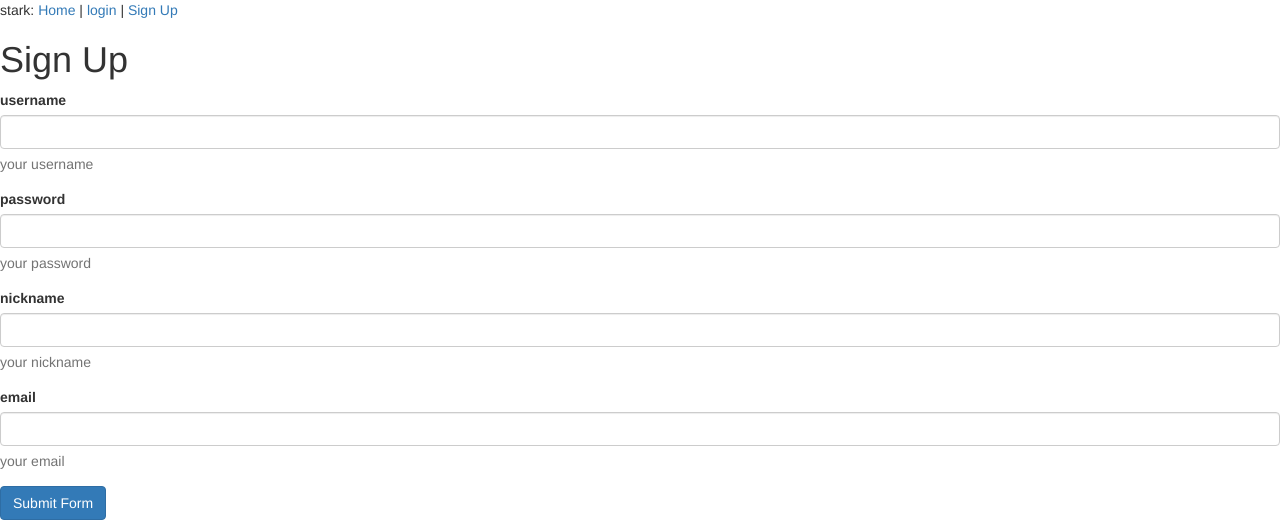
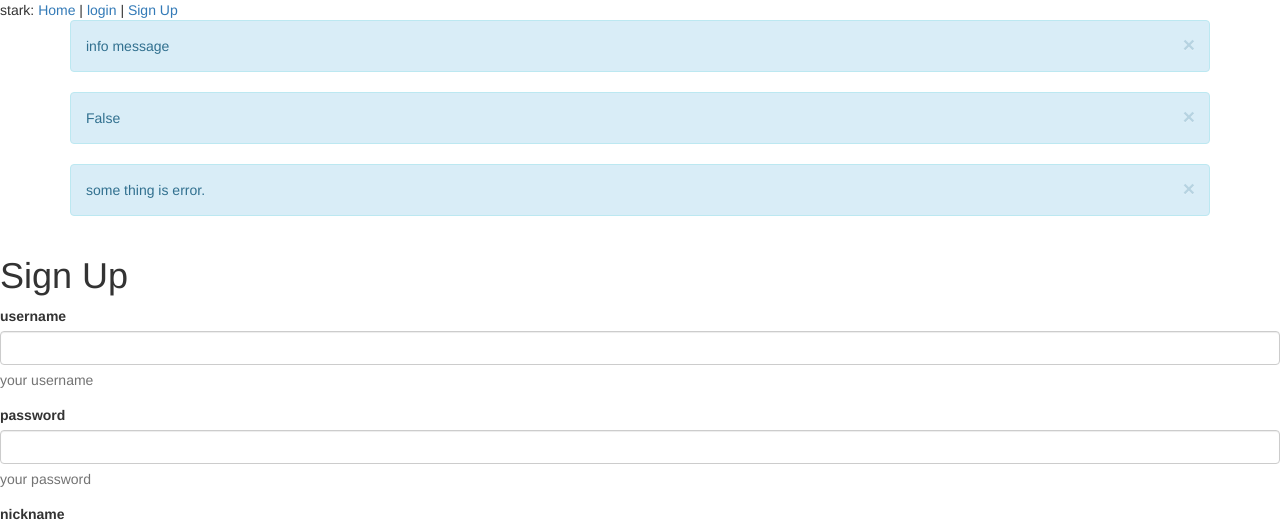
Before and after one commit to NightStark/stark, a Flask app: page /sign_up in a window 1280 px wide. Shown: the top 521 px of the page. Run offline with Flask 2, Linux system fonts and the light colour scheme; some libraries are stand-ins or nearby versions.

Commit message:
flush, beautiful

```diff
--- a/app/templates/sign_up.html
+++ b/app/templates/sign_up.html
@@ -1,7 +1,11 @@
 {% extends "base.html" %}
 {% import "wtf.html" as wtf %}
+{% import "fixes.html" as fixes %}
+{% import "utils.html" as util %}
+
 
 {% block content %}
+    {{util.flashed_messages(dismissible=True)}}   <!-- show flash msg -->
     <h1>Sign Up</h1>
     <p>
         {% if sign_up_form.checker.username_is_exit %}
--- a/app/views.py
+++ b/app/views.py
@@ -1,7 +1,7 @@
 from flask import render_template, g, flash, session, redirect, url_for, request
 from app import app, lm
 from .forms import LoginForm, SignUpForm, RemoteCmdForm
-from flask.ext.login import LoginManager, login_manager, login_user, current_user, logout_user
+from flask_login import LoginManager, login_manager, login_user, current_user, logout_user
 from .models import User
 from .user_op import UserOp, get_user_by_id
 from .cmd_op import CmdOp
@@ -92,7 +92,7 @@
 
 @app.route('/sign_up', methods=['GET', 'POST'])
 def sign_up():
-    flash("sign up")
+    flash('info message', 'info')
     sign_up_form = SignUpForm()
     flash(sign_up_form.validate_on_submit())
     if sign_up_form.validate_on_submit():
@@ -105,7 +105,7 @@
             flash("checker.get_error: username: " + sign_up_form.checker.username_is_exit.__str__() +
                   "   nickname:" + sign_up_form.checker.nickname_is_exit.__str__() +
                   "  email: " + sign_up_form.checker.email_is_exit.__str__() +
-                  "  get_error: " + sign_up_form.checker.get_error.__str__())
+                  "  get_error: " + sign_up_form.checker.get_error.__str__(), 'error')
             return render_template('sign_up.html',
                                    title="Sign Up",
                                    sign_up_form=sign_up_form)
```
